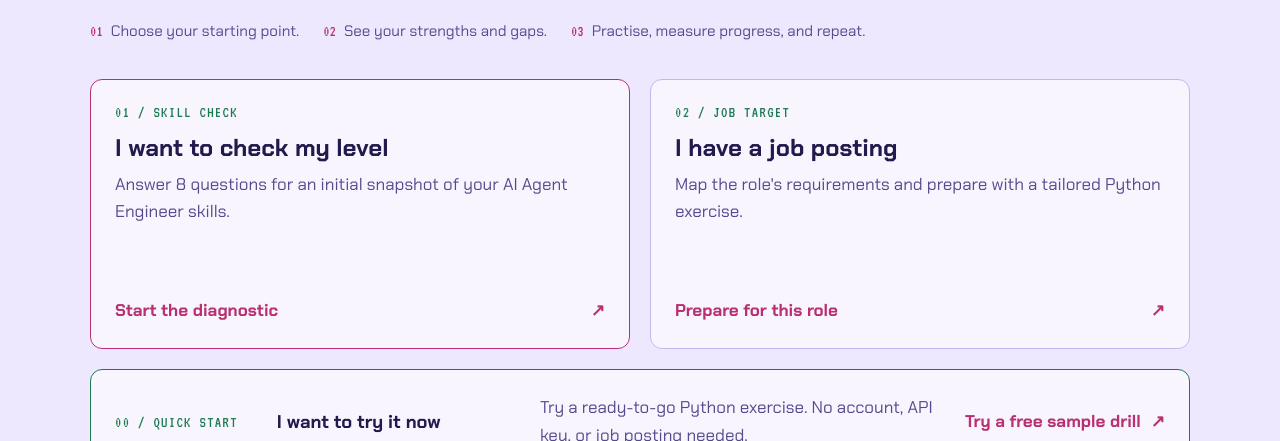
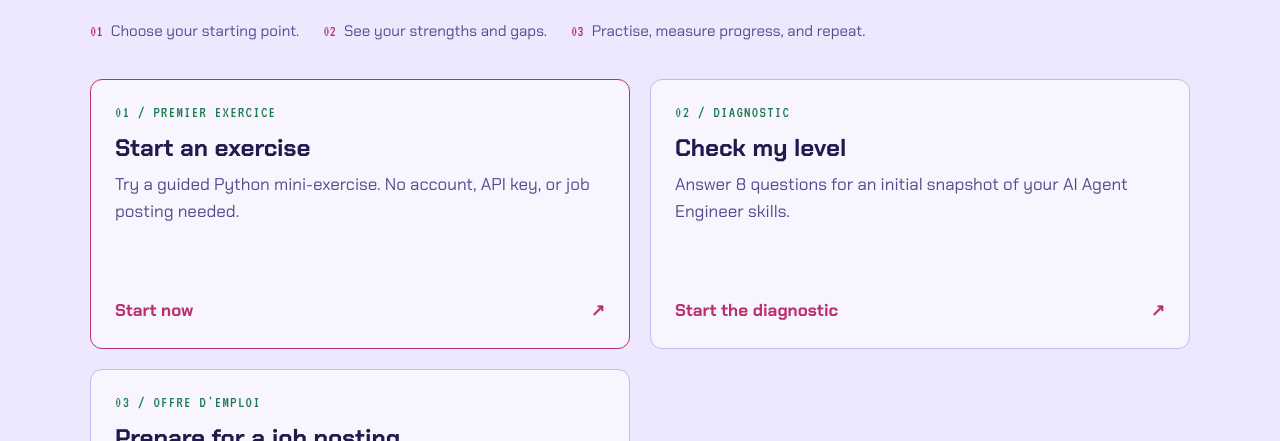
Before and after one commit to Mialy333/drills.ai, an Astro site: page /drills.ai/en/ in a window 1280 px wide. Shown: the part 359-800 px from the top of the page. Built offline with nearby package versions, Linux system fonts and the light colour scheme; Astro itself is replaced by a stand-in of ours.

Commit message:
Simplify home journey around first exercise

```diff
--- a/src/pages/[lang]/index.astro
+++ b/src/pages/[lang]/index.astro
@@ -29,24 +29,24 @@ const t = ui[lang];
     <a class="btn btn-primary" id="resume-link" href={href(`/${lang}/python/`)}>{lang === "fr" ? "Reprendre" : "Continue"}</a>
   </section>
 
-  <section class="journey-grid" aria-label={lang === "fr" ? "Choisis ton point de départ" : "Choose your starting point"}>
-    <a class="journey-card journey-card-primary" href={href(`/${lang}/assess/`)}>
-      <span class="journey-index">01 / SKILL CHECK</span>
-      <h2>{lang === "fr" ? "Je veux situer mon niveau" : "I want to check my level"}</h2>
+  <section class="journey-grid" aria-label={lang === "fr" ? "Commencer à pratiquer" : "Start practising"}>
+    <a class="journey-card journey-card-primary" id="sample-drill-link" href={href(`/${lang}/python/dynamic-job/`)}>
+      <span class="journey-index">01 / PREMIER EXERCICE</span>
+      <h2>{lang === "fr" ? "Commencer un exercice" : "Start an exercise"}</h2>
+      <p>{lang === "fr" ? "Essaie un mini-exercice Python guidé. Pas de compte, pas de clé API, pas d'offre à coller." : "Try a guided Python mini-exercise. No account, API key, or job posting needed."}</p>
+      <span class="journey-action">{lang === "fr" ? "Commencer maintenant" : "Start now"}<span aria-hidden="true">↗</span></span>
+    </a>
+    <a class="journey-card journey-card-secondary" href={href(`/${lang}/assess/`)}>
+      <span class="journey-index">02 / DIAGNOSTIC</span>
+      <h2>{lang === "fr" ? "Situer mon niveau" : "Check my level"}</h2>
       <p>{lang === "fr" ? "Réponds à 8 questions pour obtenir un premier repère sur tes compétences d'AI Agent Engineer." : "Answer 8 questions for an initial snapshot of your AI Agent Engineer skills."}</p>
       <span class="journey-action">{lang === "fr" ? "Faire le diagnostic" : "Start the diagnostic"}<span aria-hidden="true">↗</span></span>
     </a>
     <a class="journey-card journey-card-secondary" href={href(`/${lang}/generate/`)}>
-      <span class="journey-index">02 / JOB TARGET</span>
-      <h2>{lang === "fr" ? "J'ai une offre d'emploi" : "I have a job posting"}</h2>
+      <span class="journey-index">03 / OFFRE D'EMPLOI</span>
+      <h2>{lang === "fr" ? "Préparer une offre" : "Prepare for a job posting"}</h2>
       <p>{lang === "fr" ? "Repère les compétences demandées et prépare-toi avec un exercice Python adapté." : "Map the role's requirements and prepare with a tailored Python exercise."}</p>
-      <span class="journey-action">{lang === "fr" ? "Préparer cette offre" : "Prepare for this role"}<span aria-hidden="true">↗</span></span>
-    </a>
-    <a class="journey-card journey-card-sample" id="sample-drill-link" href={href(`/${lang}/python/dynamic-job/`)}>
-      <span class="journey-index">00 / QUICK START</span>
-      <h2>{lang === "fr" ? "Je veux essayer tout de suite" : "I want to try it now"}</h2>
-      <p>{lang === "fr" ? "Lance un mini-exercice Python prêt à l'emploi. Pas de compte, pas de clé API, pas d'offre à coller." : "Try a ready-to-go Python exercise. No account, API key, or job posting needed."}</p>
-      <span class="journey-action">{lang === "fr" ? "Essayer un exercice gratuit" : "Try a free sample drill"}<span aria-hidden="true">↗</span></span>
+      <span class="journey-action">{lang === "fr" ? "Analyser mon offre" : "Analyse my job posting"}<span aria-hidden="true">↗</span></span>
     </a>
   </section>
   <p id="sample-drill-error" class="note is-error" role="status" hidden>{lang === "fr" ? "Le stockage local est indisponible. Autorise le stockage pour lancer l'exercice d'exemple." : "Local storage is unavailable. Allow local storage to launch the sample drill."}</p>
```
